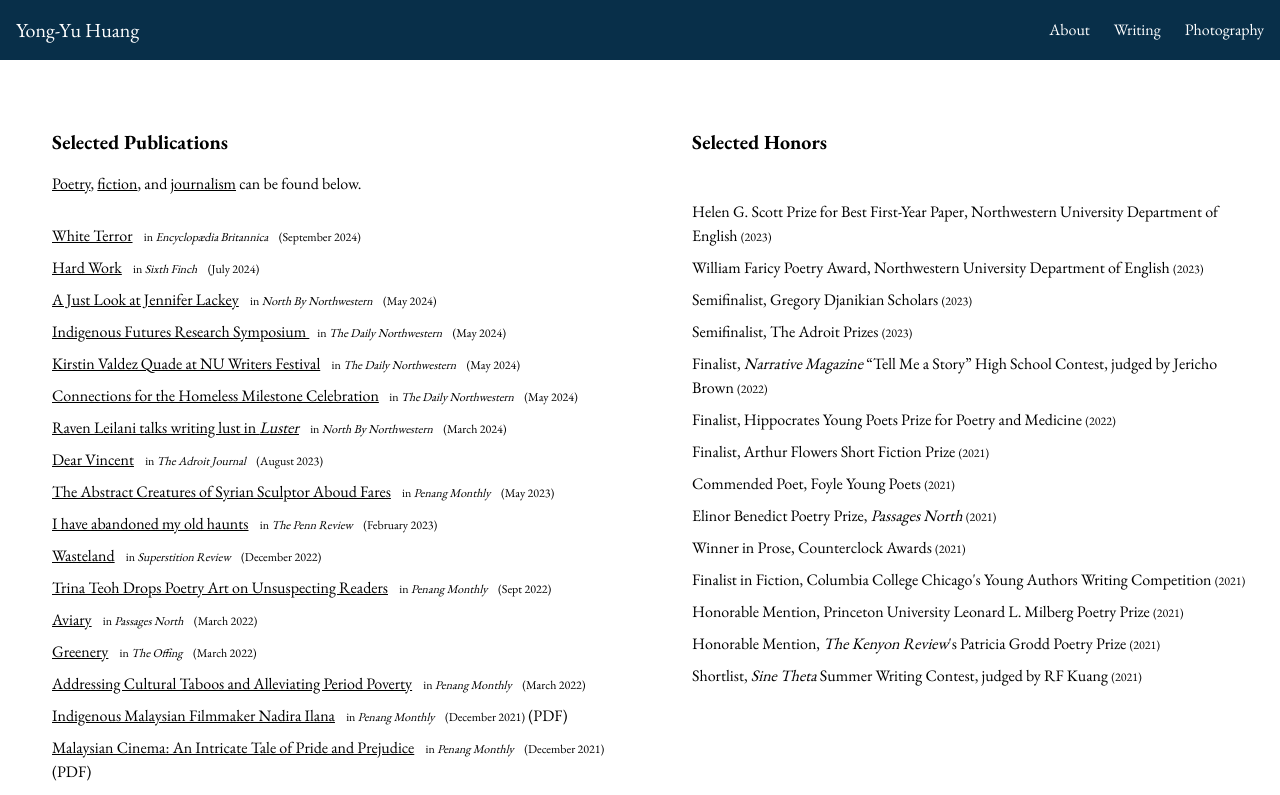
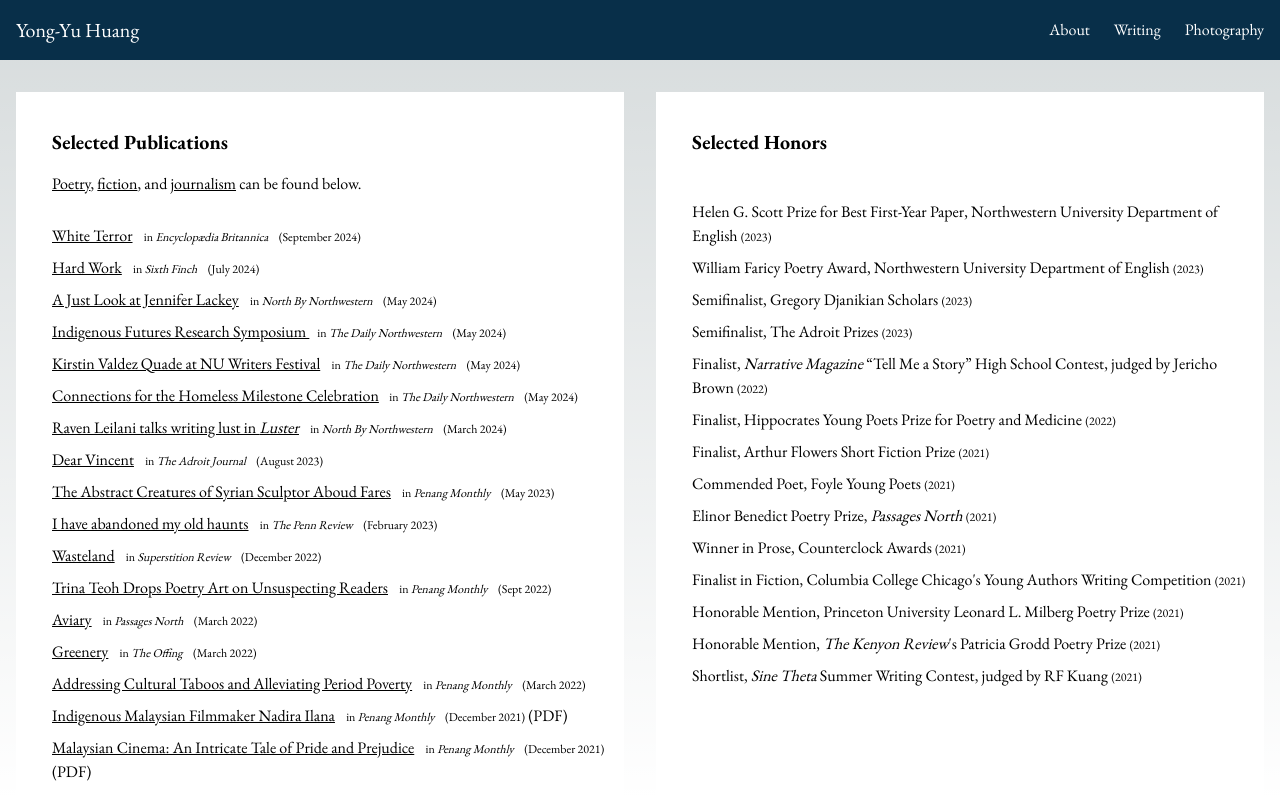
Before and after one commit to yongssh/yongssh.github.io, a Next.js app: page /writing in a window 1280 px wide. Shown: the top 795 px of the page. Built offline with nearby package versions, Linux system fonts and the light colour scheme.

Commit message:
fix styling

```diff
--- a/src/app/about/page.tsx
+++ b/src/app/about/page.tsx
@@ -6,7 +6,7 @@ import Footer from '../components/footer';
 const WritingPage = () => {
   return (
 
-    <div className="wrapper bg-white text-black">
+    <div>
             <main className="flex-grow">
 
       <NavBar />
--- a/src/app/photo-gallery/page.tsx
+++ b/src/app/photo-gallery/page.tsx
@@ -11,7 +11,7 @@ const garamond = EB_Garamond({
 
 const GalleryPage = () => {
     return (
-      <div className="wrapper bg-white text-black">
+      <div>
         <NavBar />
         <main className="flex-grow">
         <h2 className={`bg-white text-black ${garamond.className} p-8`}>I&apos;m also interested in documenting stories through photography. Click to expand.</h2>
--- a/src/app/writing/page.tsx
+++ b/src/app/writing/page.tsx
@@ -6,7 +6,7 @@ import Footer from '../components/footer';
 
 const WritingPage = () => {
   return (
-    <div className="wrapper bg-white text-black">
+    <div>
       <NavBar />
       <main className="container mx-auto px-4 py-8">
         <div className="grid grid-cols-1 lg:grid-cols-2 gap-8">
```
